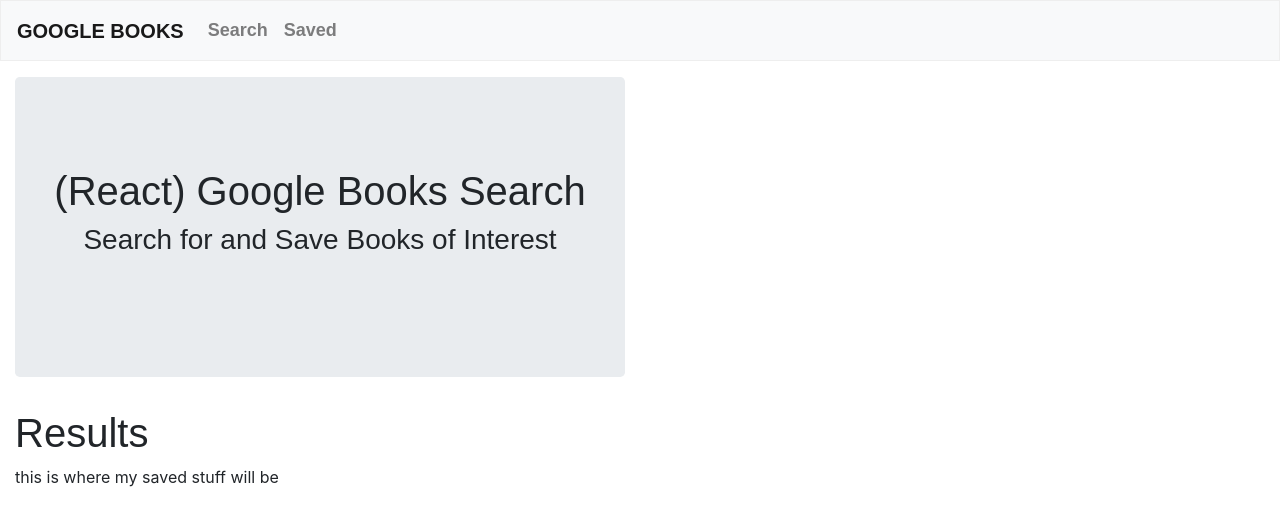
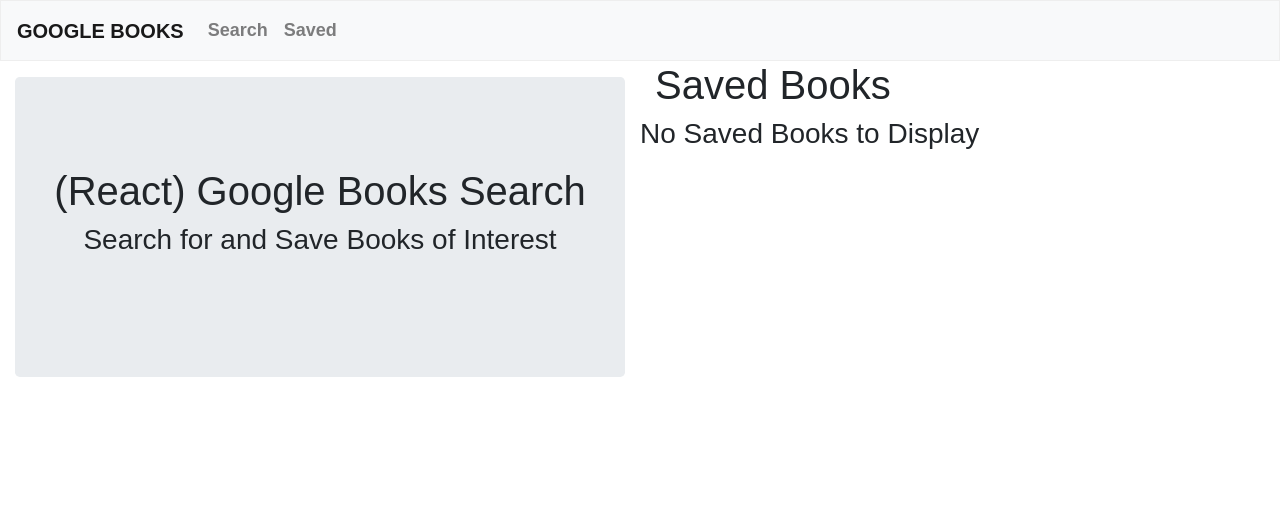
Before and after one commit to CodingErik/Google-Books-Search, a React (Create React App) app in the folder client/: page /saved in a window 1280 px wide. Shown: the top 526 px of the page. Built offline with nearby package versions, Linux system fonts and the light colour scheme; a web font is replaced by a local one.

Commit message:
set up saved page

```diff
--- a/client/src/pages/Saved.js
+++ b/client/src/pages/Saved.js
@@ -8,6 +8,24 @@
 import { Input, TextArea, FormBtn } from "../components/Form";
 
 function Saved() {
+
+  const [savedBooks, setSavedBooks] = useState([]);
+
+
+  // get all the books from the database and set them in the array
+  // this is gonna be a route/controller I will be calling for info
+  useEffect(() => {
+    // API.loadSavedBooks() calls the backend route
+
+
+    // this should return an array of books that were saved
+
+    // then we set the array to the state of the page
+  }, [])
+
+
+
+
   return (
     <Container fluid>
       <Row>
@@ -16,26 +34,18 @@
             <h1>(React) Google Books Search</h1>
             <h3>Search for and Save Books of Interest</h3>
           </Jumbotron>
-          <h1>Results</h1>
-          <div>
-            this is where my saved stuff will be
-            {/* {books.length ? (
-              <List>
-                {books.map(book => (
-                  <ListItem key={book._id}>
-                    <Link to={"/books/" + book._id}>
-                      <strong>
-                        {book.title} by {book.author}
-                      </strong>
-                    </Link>
-                    <DeleteBtn onClick={() => deleteBook(book._id)} />
-                  </ListItem>
-                ))}
-              </List>
+        </Col>
+        <Col size="md-6 sm-12" >
+          <h1>Saved Books</h1>
+          <Row>
+            {false ? (
+              <Col>
+              books.length
+              </Col>
             ) : (
-                <h3>No Results to Display</h3>
-              )} */}
-          </div>
+                <h3>No Saved Books to Display</h3>
+              )}
+              </Row>
         </Col>
       </Row>
     </Container>
--- a/client/src/pages/Search.js
+++ b/client/src/pages/Search.js
@@ -12,11 +12,6 @@
     // Setting our component's initial state
     const [books, setBooks] = useState([])
     const [formObject, setFormObject] = useState({})
-
-    // Load all books and store them with setBooks
-    // useEffect(() => {
-    //     loadBooks()
-    // }, [])
 
 
     function saveBook(id) {
--- a/client/src/utils/API.js
+++ b/client/src/utils/API.js
@@ -22,5 +22,8 @@
 export default {
   searchTitle: function(query) {
     return axios.get(`https://www.googleapis.com/books/v1/volumes?q=${query}&key=${process.env.REACT_APP_SECRET_KEY}`)
+  },
+  loadSavedBooks: function(){
+    return axios.get('api/books/saved')
   }
 }
```
